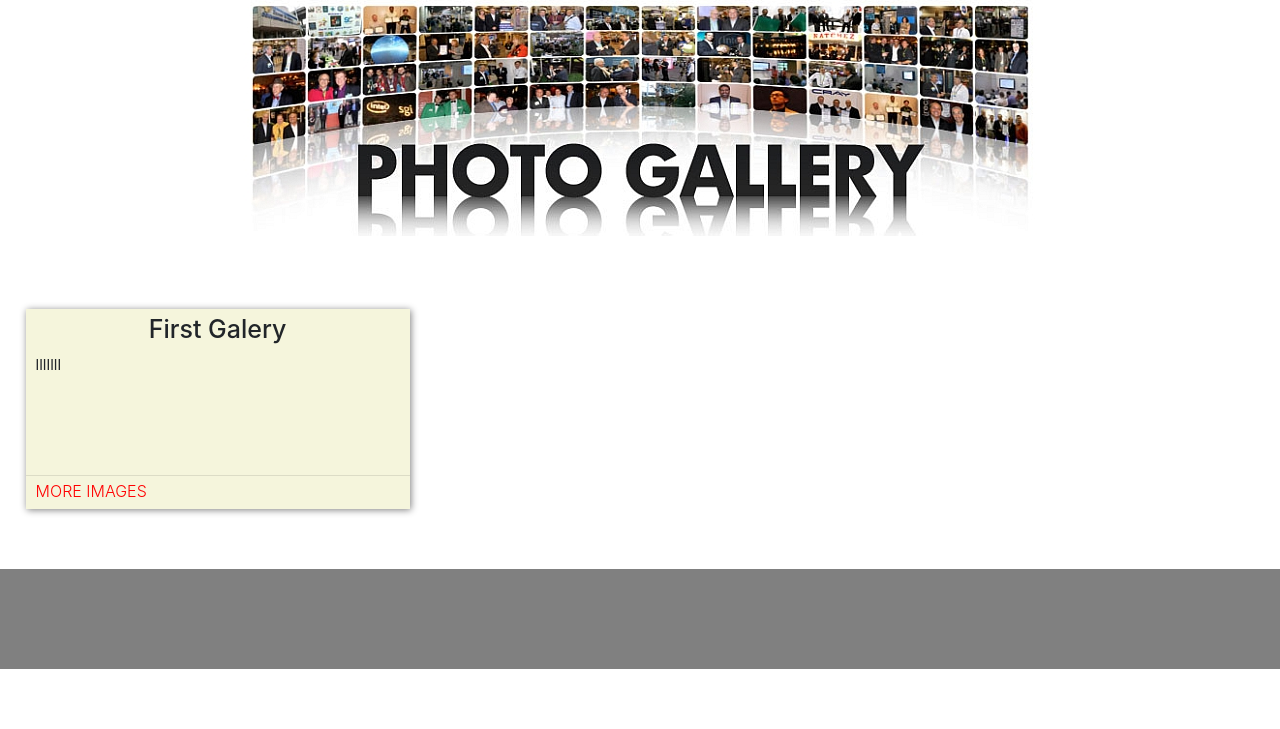
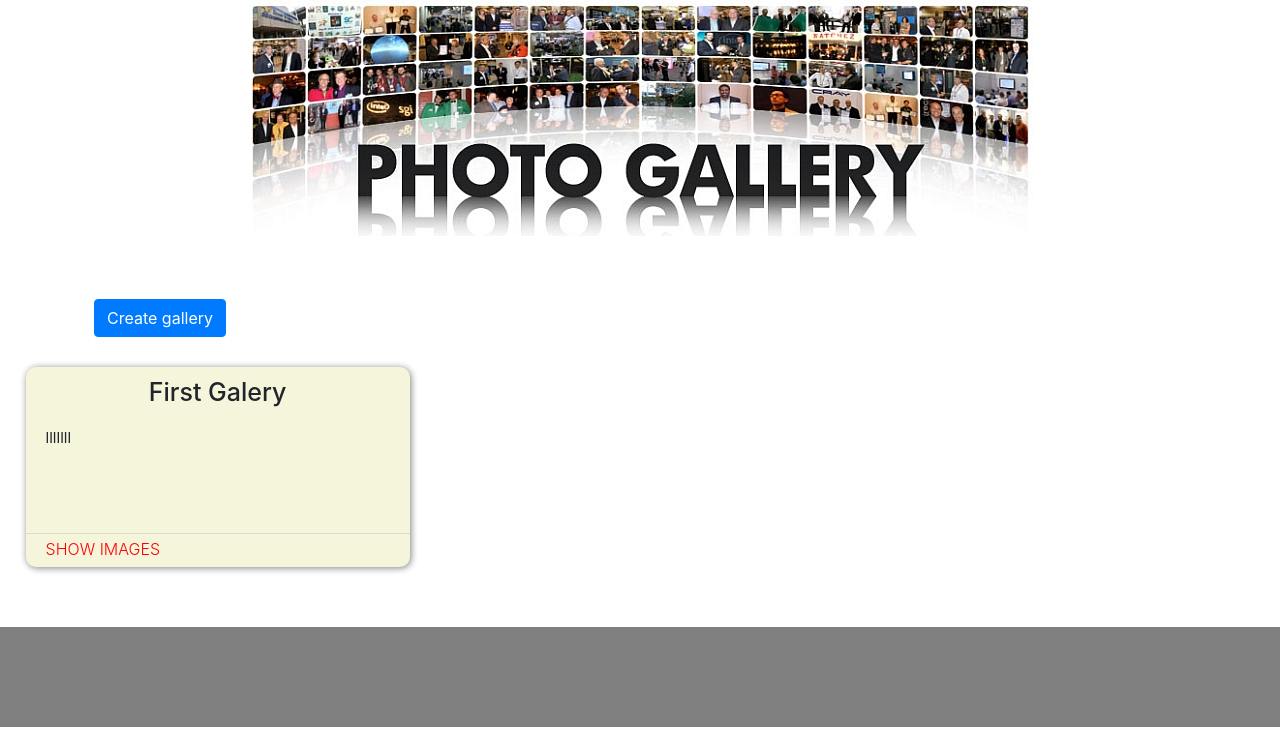
Before and after one commit to SergeyGorbenko/coursework, a Django app: page /gallerys/ in a window 1280 px wide. Shown: the part 71-800 px from the top of the page. Run offline with Django 3.2, Linux system fonts and the light colour scheme; data comes from the database, SQL or seed files in the repository; both versions use the stored data as it was after the commit; some libraries are stand-ins or nearby versions.

Commit message:
Front 0.4

```diff
--- a/static/css/style.css
+++ b/static/css/style.css
@@ -37,11 +37,11 @@ section.middle {
     width: 30vw;
     height: 200px;
     margin-left: 2vw;
-    margin-top: 10px;
+    margin-top: 30px;
     margin-bottom: 10px;
     background-color: beige;
     box-shadow: 1px 1px 7px 0 gray;
-    cursor: pointer;
+    border-radius: 10px;
     position: relative;
 }
 
@@ -52,13 +52,13 @@ section.middle {
 .photo_div > h3 {
     text-align: center;
     font-weight: 500;
-    margin-top: 5px;
+    margin-top: 10px;
     font-size: 25px;
     position: static;
 }
 
 .photo_div .text {
-    margin: 10px;
+    margin: 20px;
     font-size: 15px;
 }
 
@@ -78,7 +78,7 @@ section.middle {
     text-transform: uppercase;
     color: red;
     font-weight: 300;
-    margin-left: 10px;
+    margin-left: 20px;
     position: absolute;
     top: 170px;
 }
@@ -88,6 +88,7 @@ section.middle {
     text-decoration: underline;
     font-weight: 600;
     cursor: pointer;
+    color: red;
 }
 
 section.footer {
@@ -110,7 +111,12 @@ section.footer {
 
 .collection_img {
     width: 45vw;
+    height: 400px;
     margin-top: 20px;
     margin-bottom: 20px;
     cursor: pointer;
 }
+
+.btn_gallery {
+    text-align: center;
+}
--- a/templates/collection.html
+++ b/templates/collection.html
@@ -11,11 +11,11 @@
 <body>
 <section class="container-fluid">
     <div class="row">
-        <p class="title">{{ name }}</p>
-        <p class="collection_text" align="justify">{{ description }}</p>
+        <p class="title col-12">{{ gallery.name }}</p>
+        <p class="collection_text col-12" align="justify">{{ gallery.description }}</p>
         {% for photo in photos %}
             <div class="col-6">
-                <img src="{% photo.photo %}" alt="Collection Image" title="Collection Image"
+                <img src="{{ photo.photo.url }}" alt="Collection Image" title="Collection Image"
                      class="collection_img">
             </div>
         {% endfor %}
--- a/templates/index.html
+++ b/templates/index.html
@@ -15,6 +15,15 @@
 <section class="top">
     <img src="{% static 'img/gallery.jpg' %}" alt="Photo Django Gallery" title="Photo Django Gallery">
 </section>
+<section class="container-fluid">
+    <div class="row">
+        <div class="col-3 btn_gallery">
+            <button type="button" class="btn btn-primary" data-toggle="modal" data-target="#createGalleryModal">
+                Create gallery
+            </button>
+        </div>
+    </div>
+</section>
 <section class="container-fluid middle">
     <div class="row d-flex">
         {% for gallery in gallerys %}
@@ -22,7 +31,7 @@
                 <h3>{{ gallery.name }}</h3>
                 <p class="text" align="justify">{{ gallery.description }}</p>
                 <hr class="hr"/>
-                <a class="more_img_btn" href="{{ gallery.link }}">More Images</a>
+                <a class="more_img_btn" href="{{ gallery.link }}">Show Images</a>
             </div>
         {% endfor %}
     </div>
@@ -30,6 +39,35 @@
 <section class="footer">
 
 </section>
+<div class="modal fade" id="createGalleryModal" tabindex="-1" role="dialog" aria-labelledby="createGalleryModal"
+     aria-hidden="true">
+    <div class="modal-dialog" role="document">
+        <div class="modal-content">
+            <form action="/gallerys/" method="post">
+                {% csrf_token %}
+                <div class="modal-header">
+                    <h5 class="modal-title" id="exampleModalLabel">Create Gallery</h5>
+                    <button type="button" class="close" data-dismiss="modal" aria-label="Close">
+                        <span aria-hidden="true">&times;</span>
+                    </button>
+                </div>
+                <div class="modal-body">
+                    {% for field in form %}
+                        {{ field.label }}
+                        <br/>
+                        {{ field }}
+                        <br/>
+                        <br/>
+                    {% endfor %}
+                </div>
+                <div class="modal-footer">
+                    <button type="button" class="btn btn-secondary" data-dismiss="modal">Cancel</button>
+                    <button type="submit" class="btn btn-primary">Create</button>
+                </div>
+            </form>
+        </div>
+    </div>
+</div>
 <script src="https://code.jquery.com/jquery-3.3.1.slim.min.js"
         integrity="sha384-q8i/X+965DzO0rT7abK41JStQIAqVgRVzpbzo5smXKp4YfRvH+8abtTE1Pi6jizo"
         crossorigin="anonymous"></script>
```
Also changed, not shown: db.sqlite3, media/gallery_photos/HD-wallpaper-download-1.jpg (added), media/gallery_photos/heart-1192662__340.jpg (added), media/gallery_photos/index.jpeg (deleted), media/gallery_photos/photo-1531884070720-875c7622d4c6.jpeg (added), media/index.jpeg (deleted).
